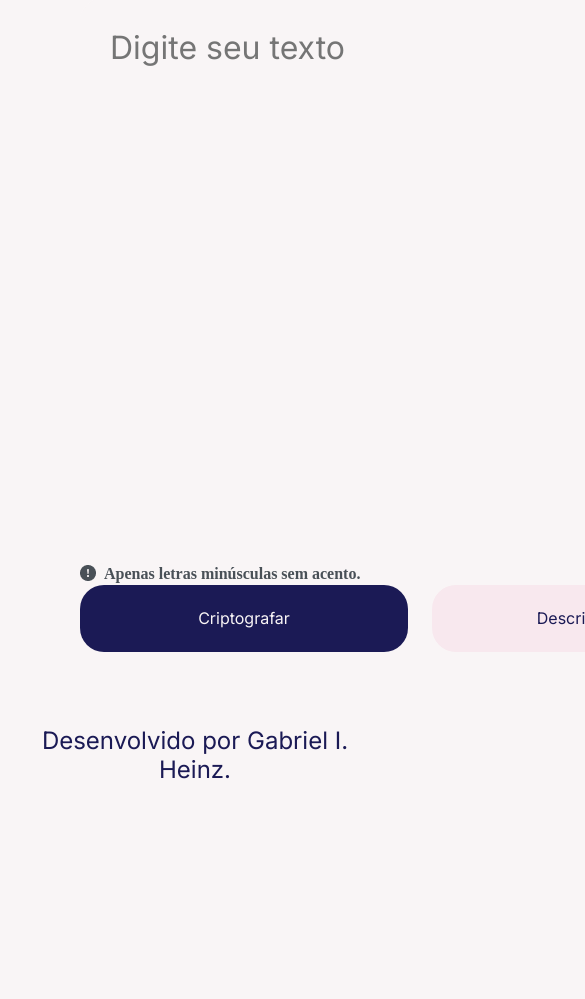
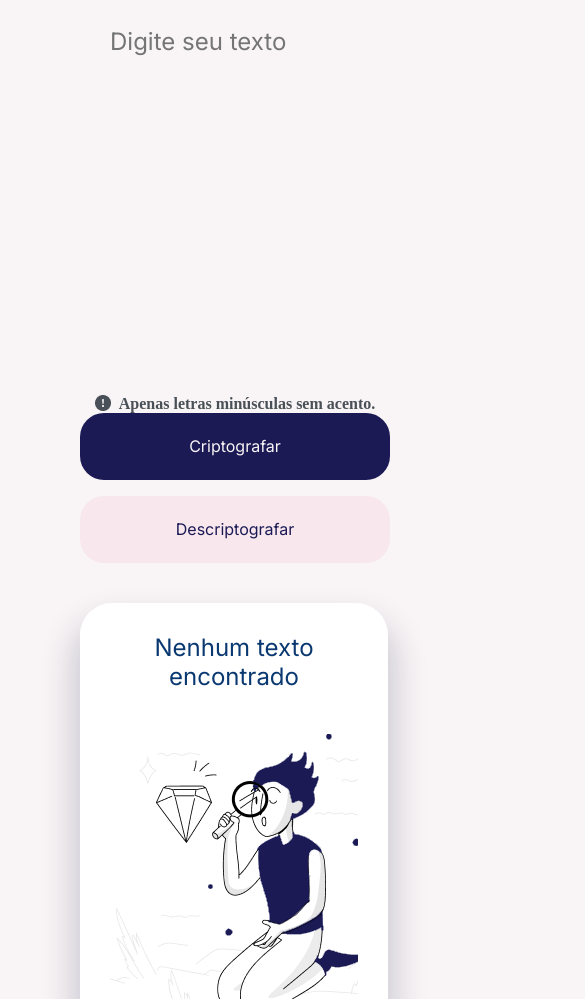
Before and after one commit to sabugueiroalado/decodificar-de-textos, a plain HTML site: page index.html in a window 390 px wide. Shown: the part 93-1092 px from the top of the page, 585 px wide, since content can reach past the window. Before the commit the page ends 901 px from the top, so only its background shows below. Drawn offline with Linux system fonts and the light colour scheme.

Commit message:
Add files via upload

```diff
--- a/style.css
+++ b/style.css
@@ -144,3 +144,73 @@
     font-size: 1.5rem;
     font-weight: 400;
 }
+
+/* @media */
+@media screen and (max-width: 950px) {
+    body {
+        width: auto;
+        gap: 5px;
+    }
+
+    main {
+        display: block;
+    }
+
+    .conteudo {
+        flex-direction: column;
+        align-items: center;
+    }
+
+    .main__texto {
+        margin-left: 0;
+        margin-bottom: 20px;
+    }
+
+    .main__area__texto {
+        width: 80%;
+        height: 40vh;
+        font-size: 24px;
+    }
+
+    .informacao {
+        justify-content: center;
+    }
+
+    .botoes {
+        flex-direction: column;
+        gap: 16px;
+        align-items: center;
+    }
+
+    .botoes__criptografar,
+    .botoes__descriptografar {
+        width: 100%;
+    }
+
+    .main__mensagem {
+        margin-top: 20px;
+    }
+
+    .mensagem {
+        width: 80%;
+        height: 50vh;
+        font-size: 24px;
+    }
+
+    .copiar {
+        width: 80%;
+    }
+
+    .rodape {
+        position:relative;
+        bottom: 0;
+        left: 0;
+        width: 100%;
+        z-index: 100;
+        background-color: #F9F5F6;
+        padding: 20px;
+        font-family: "Inter", sans-serif;
+        font-size: 1rem;
+        color: #1B1A55;
+    }
+}
```
